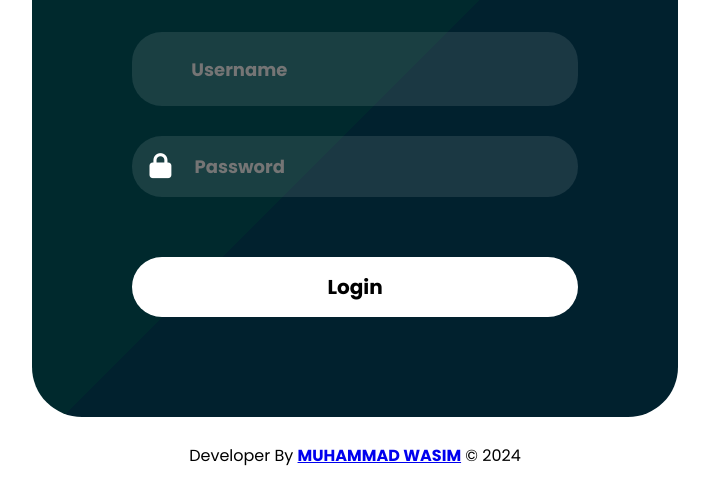
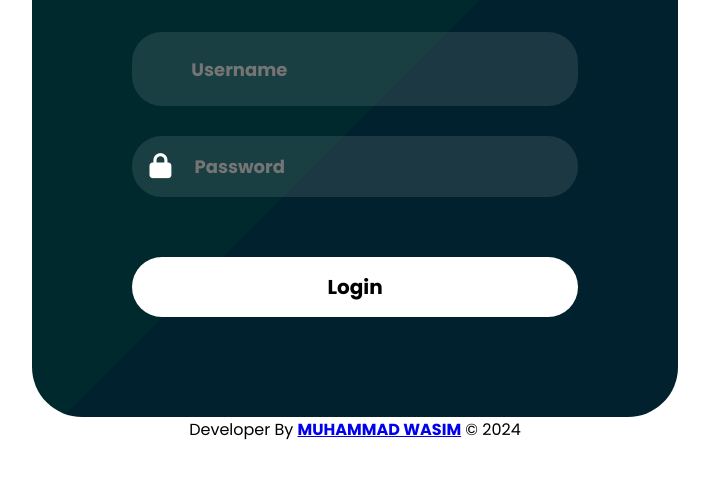
Before and after one commit to wasim0324/New-update-User-login-Form, a plain HTML site: page index.html in a window 1280 px wide. Shown: the part 296-800 px from the top of the page, without its empty margins (285-994 px from the left). Drawn offline with Linux system fonts and the light colour scheme.

Commit message:
new update version

```diff
--- a/index.html
+++ b/index.html
@@ -6,7 +6,7 @@
     <title>User login Form</title>
     <link href="style.css" rel="stylesheet" type="text/css" />
 	<link rel="stylesheet" href="https://site-assets.fontawesome.com/releases/v6.5.1/css/all.css">
-	<link rel="shortcut icon" href="../preview.png" type="image/x-icon">
+	<link rel="shortcut icon" href="./preview.png" type="image/x-icon">
   </head>
 
   <body>
--- a/style.css
+++ b/style.css
@@ -73,7 +73,3 @@ h1 {
 footer > b {
   cursor: pointer;
 }
-
-footer{
-  padding-top: 2%;
-}
```
